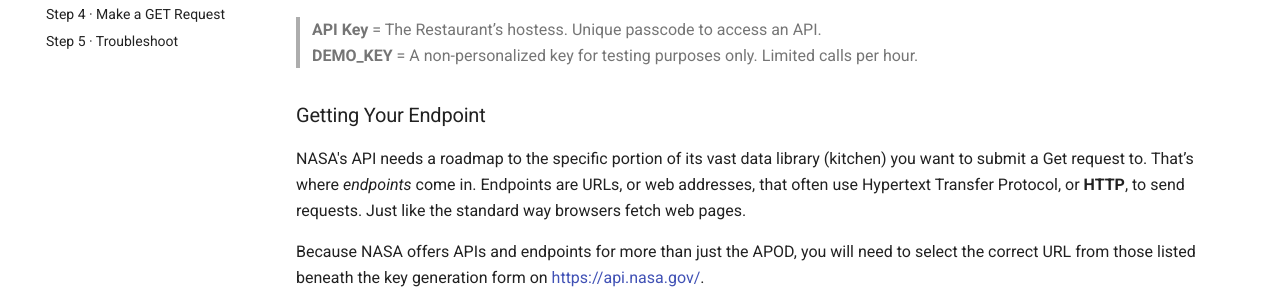
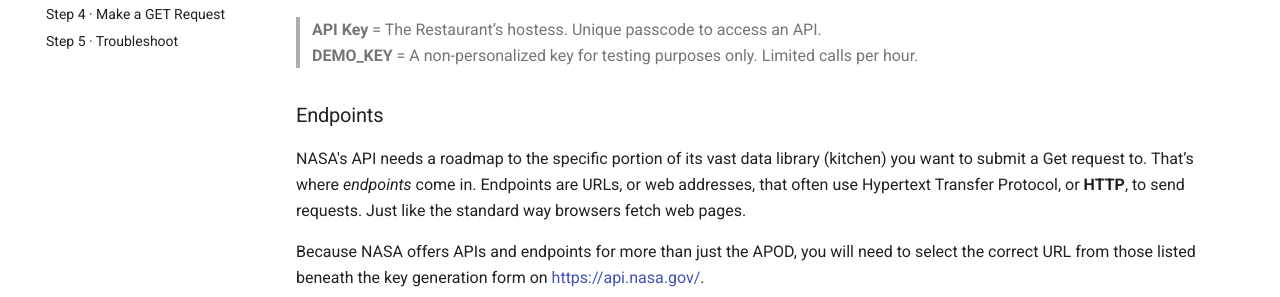
Before and after one commit to codymauro/NASA-API-testing, an MkDocs documentation site: the page built from docs/nasa-api.md, in a window 1280 px wide and 900 px high, scrolled down 1710 px. Shown: the part 157-454 px from the top of the window. Built offline with MkDocs 1.6.1 and Material for MkDocs 9.7.7, drawn with Linux system fonts in a browser that asks for light colours.

Commit message:
Update nasa-api.md

```diff
--- a/docs/nasa-api.md
+++ b/docs/nasa-api.md
@@ -30,7 +30,7 @@ Additionally, if you’re only interested in exploring APIs at the moment and do
 
 > **API Key** = The Restaurant’s hostess. Unique passcode to access an API.
 > **DEMO_KEY** = A non-personalized key for testing purposes only. Limited calls per hour.
-### Getting Your Endpoint
+### Endpoints
 NASA's API needs a roadmap to the specific portion of its vast data library (kitchen) you want to submit a Get request to. That’s where *endpoints* come in. Endpoints are URLs, or web addresses, that often use Hypertext Transfer Protocol, or **HTTP**, to send requests. Just like the standard way browsers fetch web pages.
 
 Because NASA offers APIs and endpoints for more than just the APOD, you will need to select the correct URL from those listed beneath the key generation form on [https://api.nasa.gov/](https://api.nasa.gov/).
```
